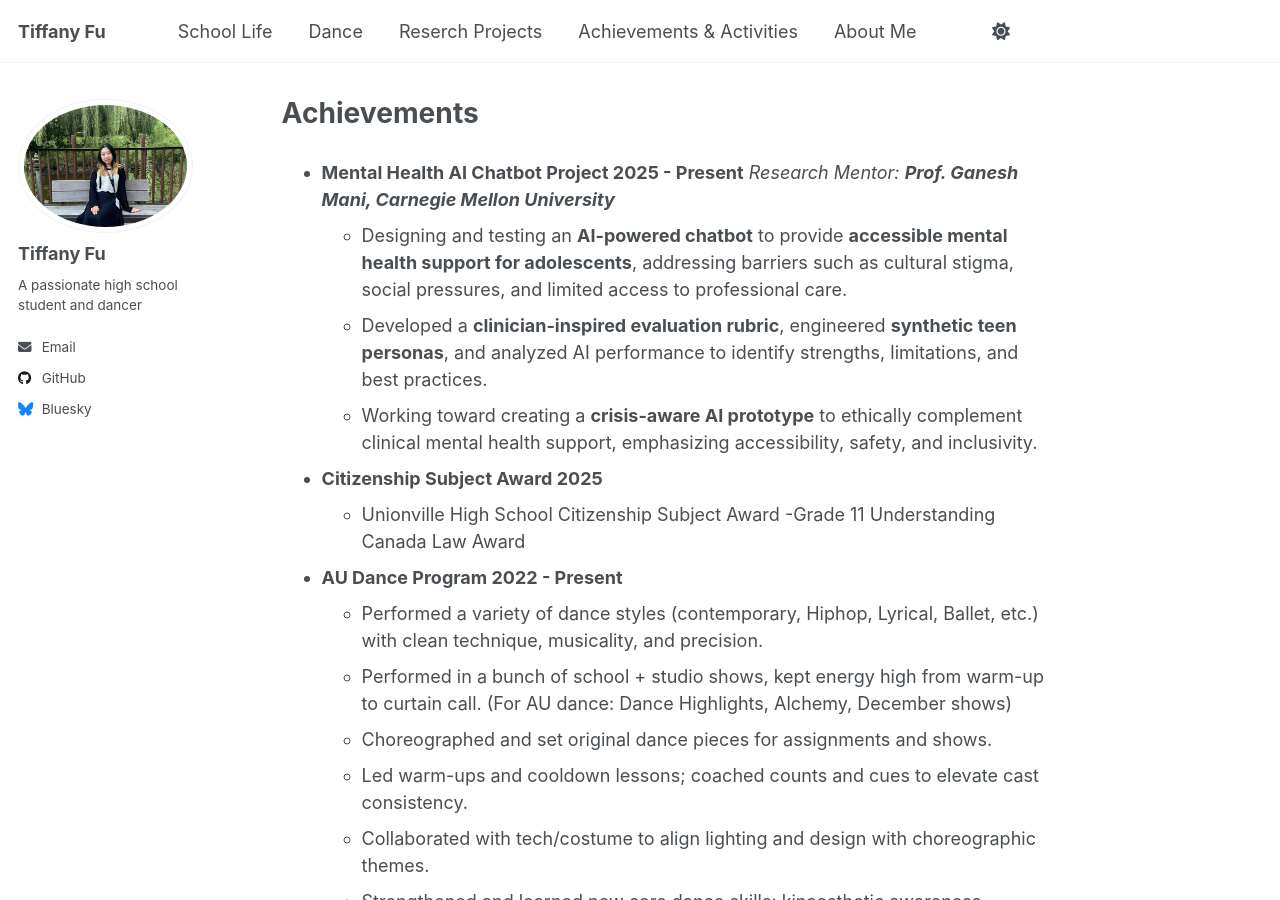
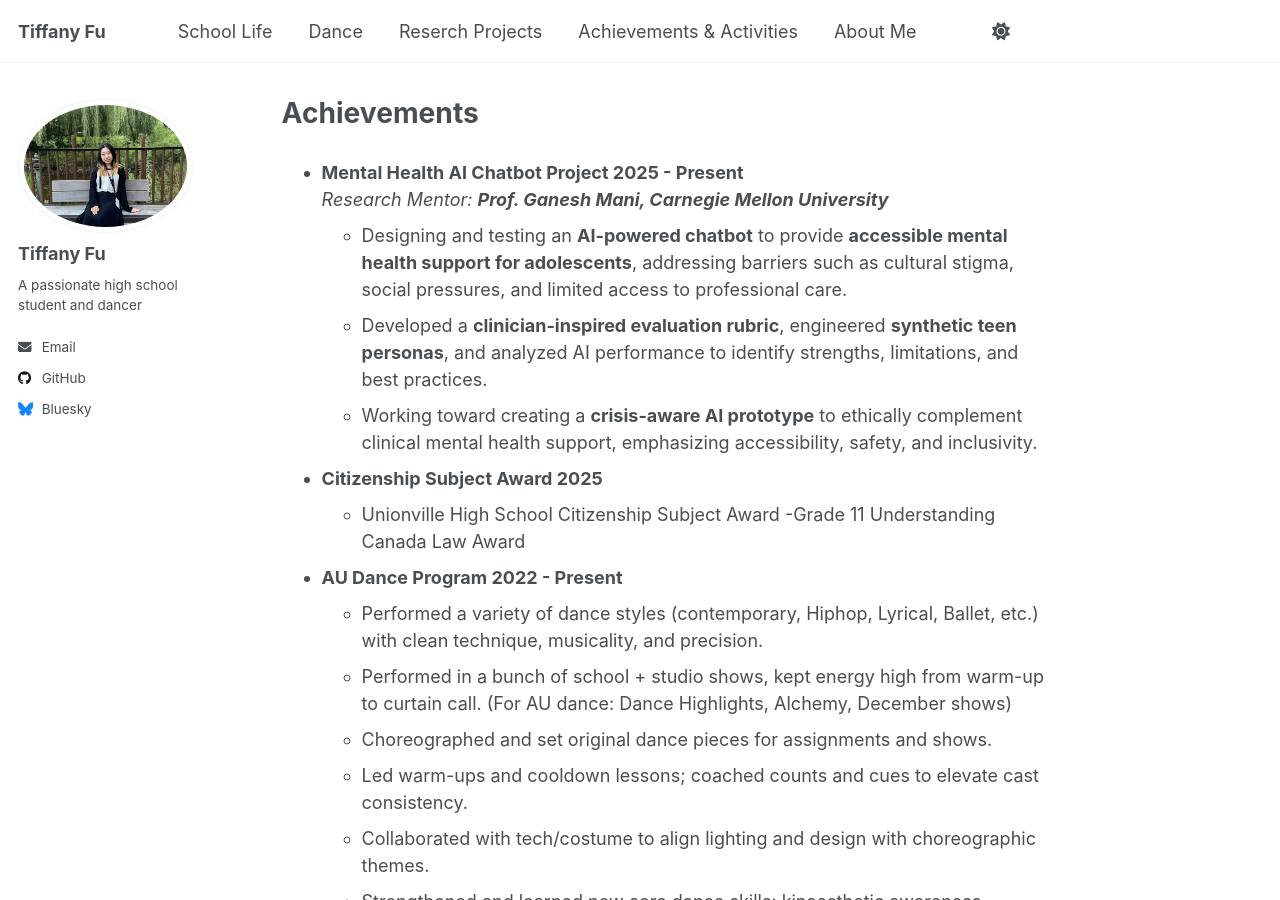
Before and after one commit to TiffanyJTFu/TiffanyTestWeb, a Jekyll site: the page built from _portfolio/Achievements.md, in a window 1280 px wide and 900 px high. Built offline with Jekyll 4.4.1, drawn with Linux system fonts in a browser that asks for light colours; a script that is not in the unit is left out.

```diff
--- a/_portfolio/Achievements.md
+++ b/_portfolio/Achievements.md
@@ -4,7 +4,7 @@ excerpt: "Consistently demonstrated academic strength, creativity, and leadershi
 collection: portfolio
 ---
 * **Mental Health AI Chatbot Project 2025 - Present**
- <i>Research Mentor: **Prof. Ganesh Mani, Carnegie Mellon University**</i>
+ <br><i>Research Mentor: **Prof. Ganesh Mani, Carnegie Mellon University**</i>
   * Designing and testing an **AI-powered chatbot** to provide **accessible mental health support for adolescents**, addressing barriers such as cultural stigma, social pressures, and limited access to professional care.
   * Developed a **clinician-inspired evaluation rubric**, engineered **synthetic teen personas**, and analyzed AI performance to identify strengths, limitations, and best practices.
   * Working toward creating a **crisis-aware AI prototype** to ethically complement clinical mental health support, emphasizing accessibility, safety, and inclusivity.
```
